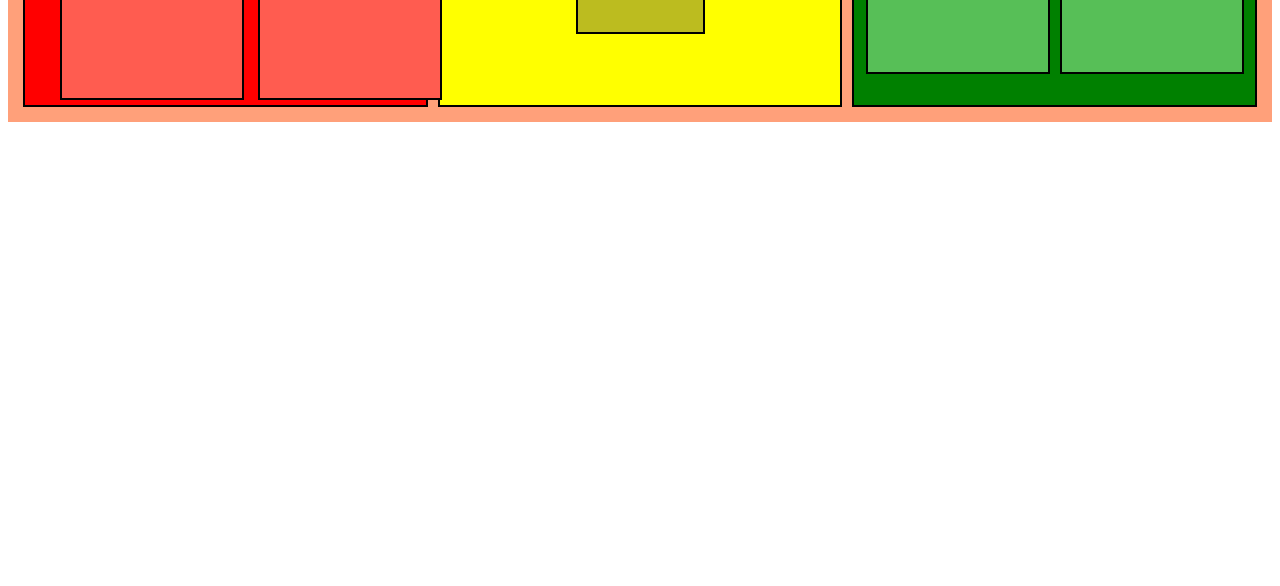
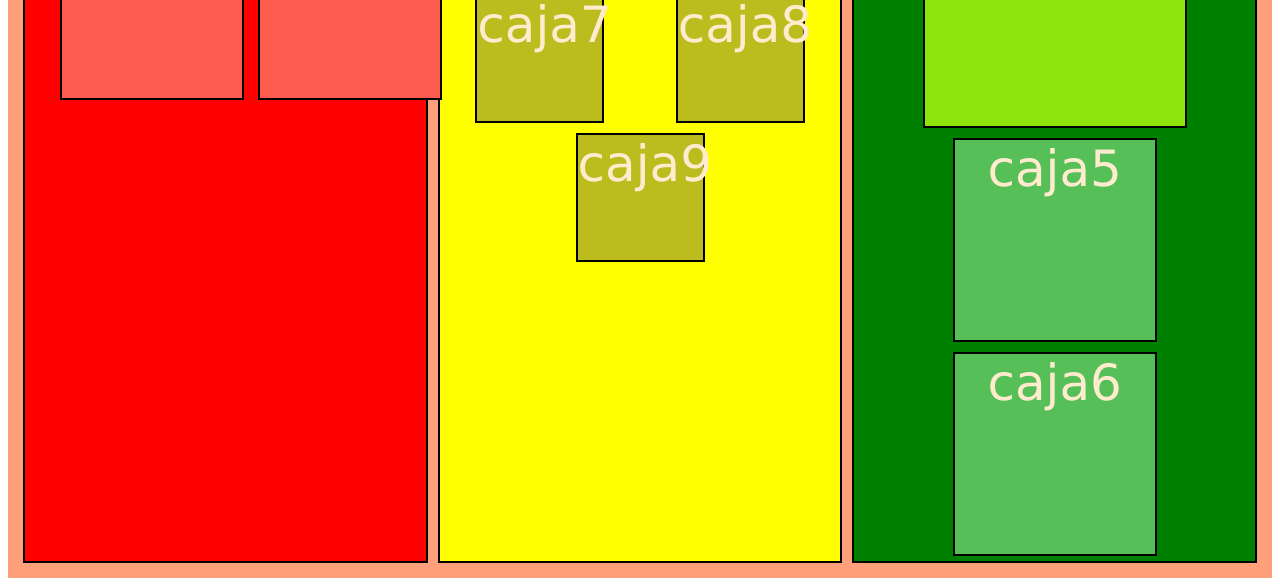
Before and after one commit to EveAliaga/INF_122_Practica_02, a plain HTML site: page index.html in a window 1280 px wide. Shown: the part 748-1334 px from the top of the page. Before the commit the page ends 878 px from the top, so only its background shows below. Drawn offline with Linux system fonts and the light colour scheme.

Commit message:
Update estilo.css

```diff
--- a/estilo.css
+++ b/estilo.css
@@ -64,7 +64,7 @@
     background-color:rgb(142, 228, 13);
     margin: 5px;
     width: 260px;
-    height: 180px;
+    height: 200px;
     border: 2px solid black;
     text-align: center;
     font-family: 'Lucida Sans';
@@ -74,8 +74,8 @@
 .c_v2{
     background-color: rgb(87, 191, 87);
     margin: 5px;
-    width: 180px;
-    height: 180px;
+    width: 200px;
+    height: 200px;
     border: 2px solid black;
     text-align: center;
     font-family: 'Lucida Sans';
```
